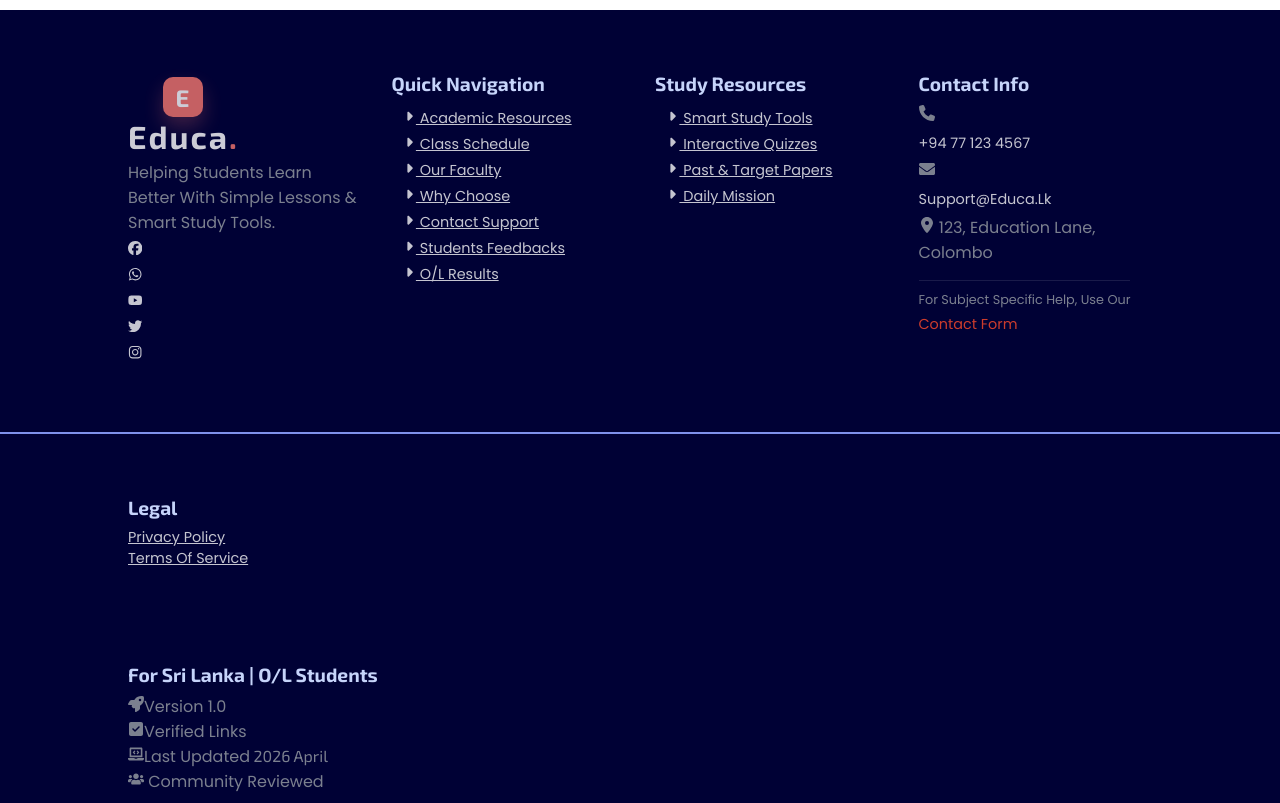
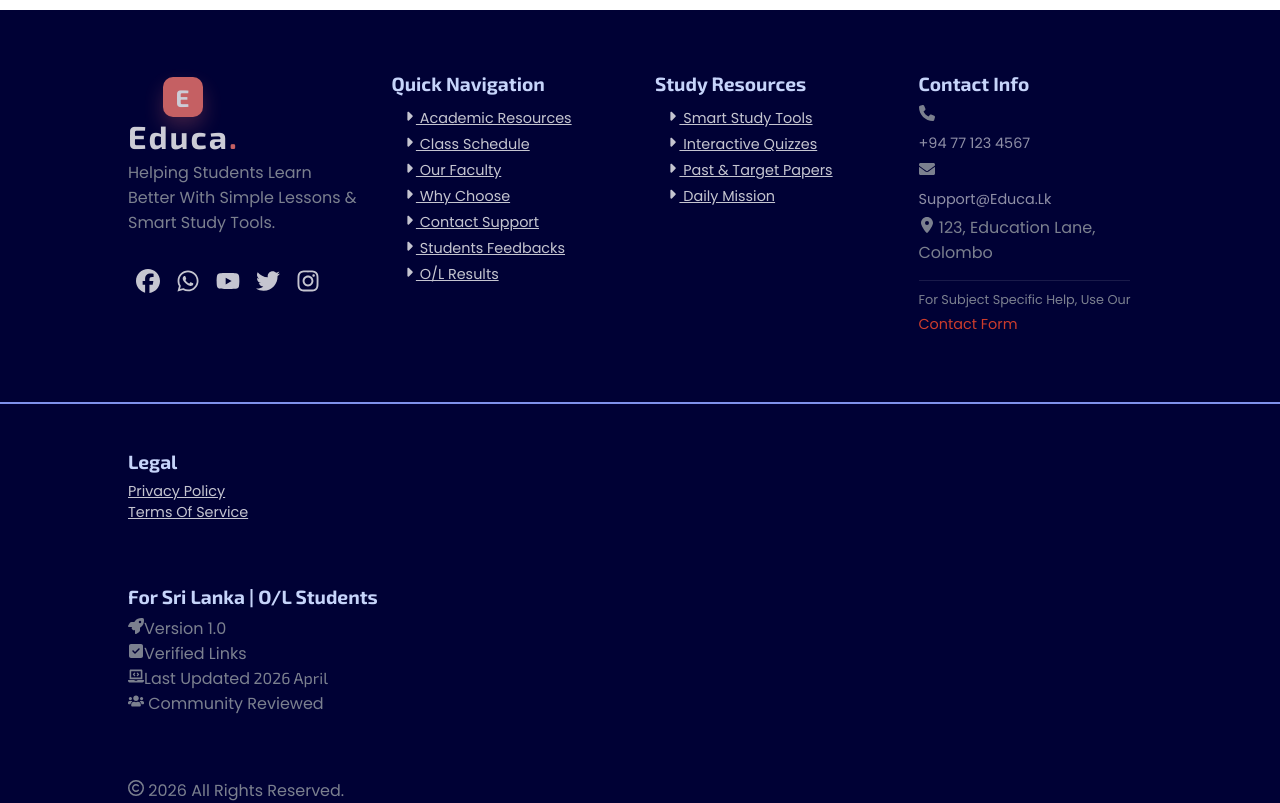
Before and after one commit to lakshan-beast/Educa-OL-Learning-Platform, a React (Vite) app: page /paper-hub in a window 1280 px wide. Shown: the part 440-1243 px from the top of the page. Built offline with nearby package versions, Linux system fonts and the light colour scheme.

Commit message:
Refactor social media section in footer for improved styling and hover effects

```diff
--- a/src/styles/layouts/_footer.scss
+++ b/src/styles/layouts/_footer.scss
@@ -105,22 +105,32 @@ footer {
   }
 }
 
-// social media
-.social-content {
-  @include flex-custom(flex-start, center, column);
+// // social media
+// .social-content {
+//   @include flex-custom(flex-start, center, column);
+.contact-link {
+  color: rgba($white, 0.7);
+  text-decoration: none;
+  transition: 0.3s;
 
+  &:hover {
+    color: $primary-orange;
+    text-decoration: underline;
+  }
+}
 .social-links {
+  padding: 2rem 0;
   @include flex-custom(center, center, row, nowrap);
   a {
     font-size: 1.5rem;
-      margin: 0 1rem;
+    margin: 0 0.5rem;
 
     &:hover {
       color: $primary-orange;
     }
   }
 }
-}
+// }
 
 // footer bottom
 #footer-bottom {
@@ -128,6 +138,13 @@ footer {
   margin-bottom: 6px;
 
   @include flex-custom(space-between, center, column, wrap);
+
+  .footer-card {
+    margin: 1rem 0;
+    width: 100%;
+    padding: 0rem;
+    @include flex-custom(flex-start, flex-start, column);
+  }
 }
 
 // .footer-credits,
```
Lines whose indentation alone changed are shown as unchanged.
